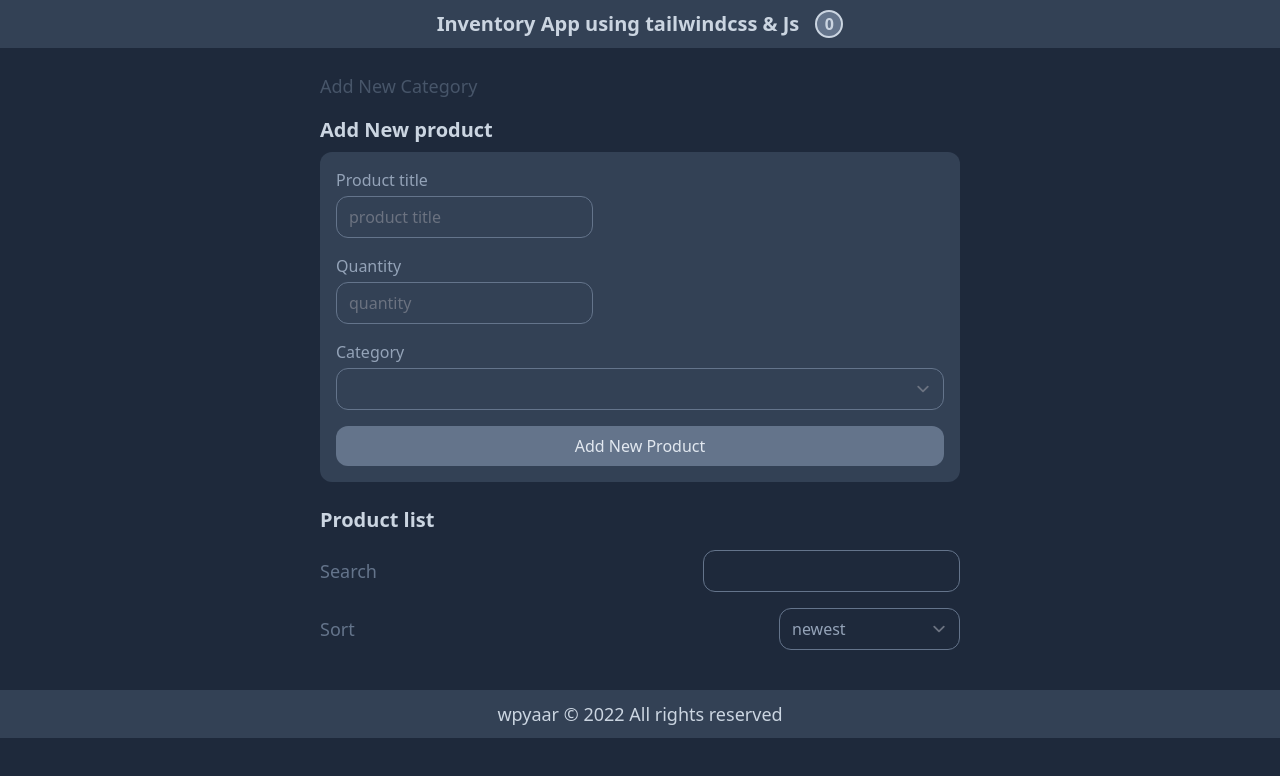
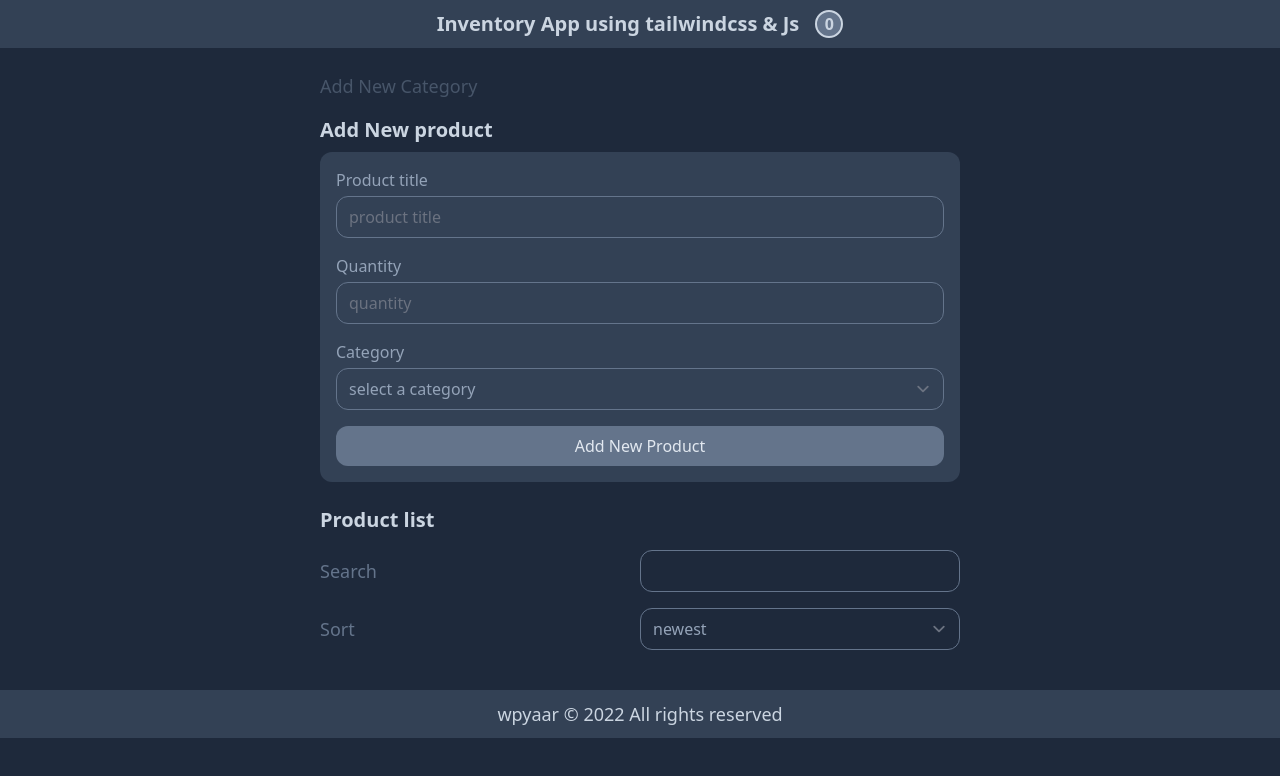
Before and after one commit to mjr0924/inventory-app-js-tailwindcss, a website with bundled scripts: page public/index.html in a window 1280 px wide. Built offline with nearby package versions, Linux system fonts and the light colour scheme.

Commit message:
Improved performance and ux

```diff
--- a/public/index.html
+++ b/public/index.html
@@ -98,7 +98,7 @@
                 name="product-title"
                 placeholder="product title"
                 id="product-title"
-                class="bg-transparent rounded-xl border border-slate-500 text-slate-400"
+                class="w-full bg-transparent rounded-xl border border-slate-500 text-slate-400"
               />
             </div>
             <div>
@@ -110,7 +110,7 @@
                 name="product-quantity"
                 placeholder="quantity"
                 id="product-quantity"
-                class="bg-transparent rounded-xl border border-slate-500 text-slate-400"
+                class="w-full bg-transparent rounded-xl border border-slate-500 text-slate-400"
               />
             </div>
             <div class="">
@@ -144,7 +144,7 @@
             type="search"
             name="search-input"
             id="search-input"
-            class="bg-transparent rounded-xl border border-slate-500 text-slate-400"
+            class="w-1/2 bg-transparent rounded-xl border border-slate-500 text-slate-400"
           />
         </div>
         <div class="flex justify-between items-center my-4">
@@ -152,7 +152,7 @@
           <select
             name="sort-products"
             id="sort-products"
-            class="bg-transparent rounded-xl border border-slate-500 text-slate-400"
+            class="w-1/2 bg-transparent rounded-xl border border-slate-500 text-slate-400"
           >
             <option class="bg-slate-500 text-slate-300" disabled value="">
               select a category
--- a/src/js/CategoryView.js
+++ b/src/js/CategoryView.js
@@ -35,7 +35,7 @@ class CategoryView {
   }
   createCategoriesList() {
     let result = `
-    <option disabled value="" class="bg-slate-500 text-slate-300">select a category
+    <option disabled selected value="" class="bg-slate-500 text-slate-300">select a category
     </option>`;
     this.categories.forEach((element) => {
       result += `
--- a/src/js/ProductView.js
+++ b/src/js/ProductView.js
@@ -38,6 +38,8 @@ class ProductView {
     Storage.saveProducts({ title, quantity, category, time });
     this.products = Storage.getAllProducts();
     this.createProductsList(this.products);
+    document.querySelector("#product-title").value = "";
+    document.querySelector("#product-quantity").value = "";
   }
 
   createProductsList(products) {
```
Also changed, not shown: public/build/style.css.
